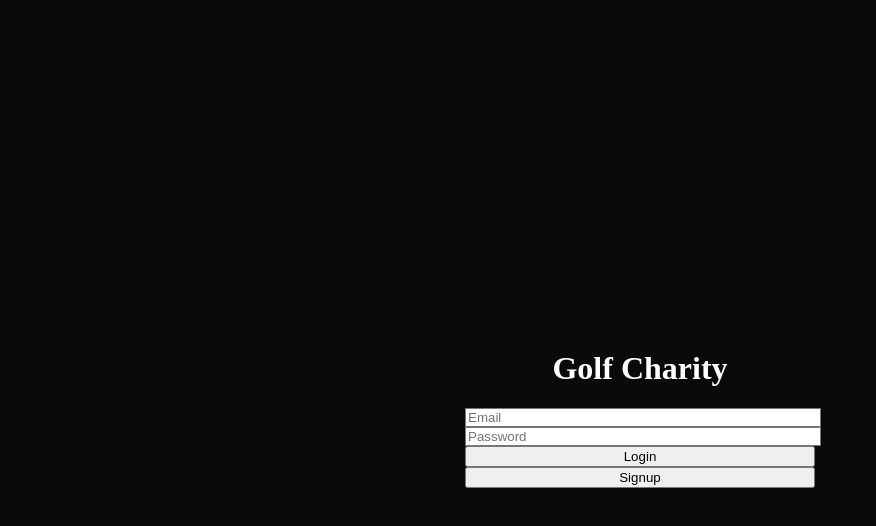
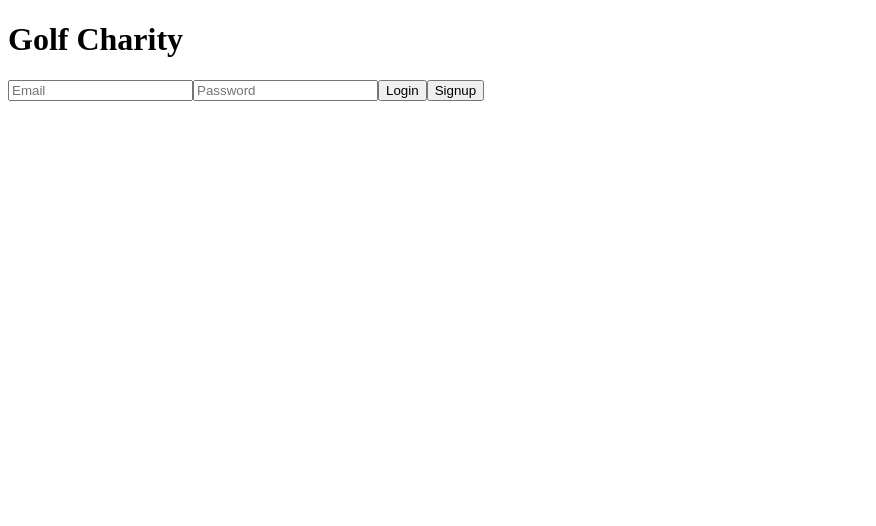
Before and after one commit to ChinmayKashyapCS/Supabase, a Next.js app: page / in a window 1280 px wide. Shown: the top 526 px of the page, without its empty margins (0-876 px from the left). Built offline with nearby package versions, Linux system fonts and the light colour scheme; no server answers.

Commit message:
Update and rename layout.tsx to layout.js

```diff
--- /dev/null
+++ b/app/layout.js
@@ -0,0 +1,12 @@
+export const metadata = {
+  title: "Golf Charity Platform",
+  description: "Play golf. Win prizes. Support charities.",
+}
+
+export default function RootLayout({ children }) {
+  return (
+    <html lang="en">
+      <body>{children}</body>
+    </html>
+  )
+}
--- a/app/layout.tsx
+++ /dev/null
@@ -1,33 +0,0 @@
-import type { Metadata } from "next";
-import { Geist, Geist_Mono } from "next/font/google";
-import "./globals.css";
-
-const geistSans = Geist({
-  variable: "--font-geist-sans",
-  subsets: ["latin"],
-});
-
-const geistMono = Geist_Mono({
-  variable: "--font-geist-mono",
-  subsets: ["latin"],
-});
-
-export const metadata: Metadata = {
-  title: "Create Next App",
-  description: "Generated by create next app",
-};
-
-export default function RootLayout({
-  children,
-}: Readonly<{
-  children: React.ReactNode;
-}>) {
-  return (
-    <html
-      lang="en"
-      className={`${geistSans.variable} ${geistMono.variable} h-full antialiased`}
-    >
-      <body className="min-h-full flex flex-col">{children}</body>
-    </html>
-  );
-}
```
